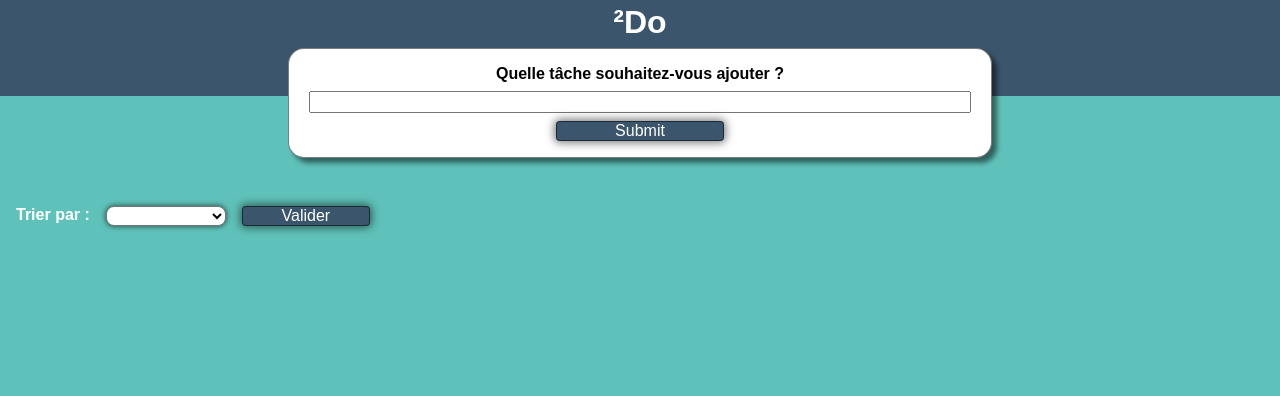
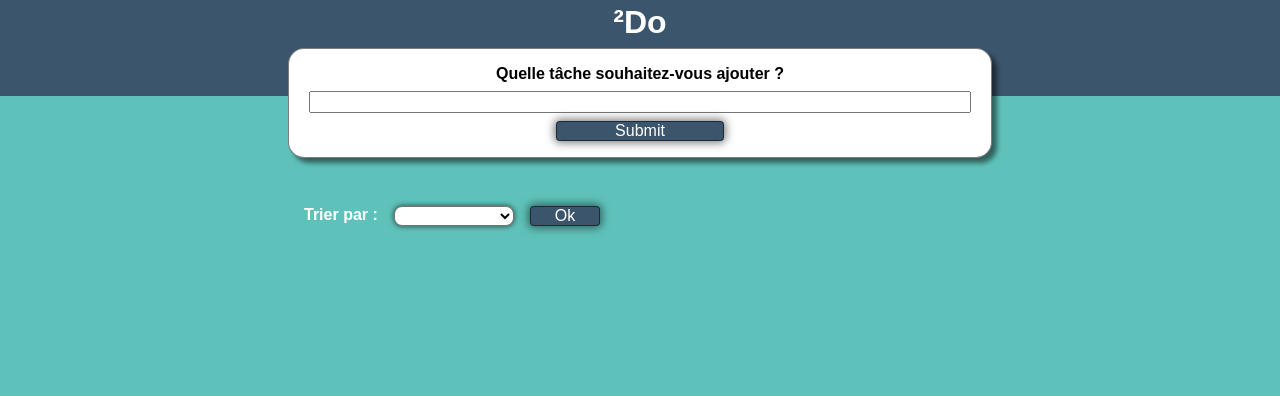
Before and after one commit to Lau-Hinnekint/ToDoList, a PHP site: page /todo.php in a window 1280 px wide. Shown: the top 396 px of the page. Run offline with PHP 8.4, Linux system fonts and the light colour scheme; data that the repository does not hold is empty; some web fonts are replaced.

Commit message:
ADDING CSS

```diff
--- a/css/style.css
+++ b/css/style.css
@@ -151,6 +151,9 @@
 .orderby_container {
     display: flex;
     flex-direction: row;
+    max-width: 44rem;
+    width: 100%;
+    margin: auto;
 }
 
 .orderBySelect {
--- a/todo.php
+++ b/todo.php
@@ -48,7 +48,7 @@
             <option class="orderby_txt" value="ID_status">Status</option>
             <option class="orderby_txt" value="task_creation_date">Date de création</option>
         </select>
-        <input class="orderby_submit" type="submit" value="Valider" name="requete">
+        <input class="orderby_submit" type="submit" value="Ok" name="requete">
     </form>
     <!-- ##################################################################################### -->
 
```
